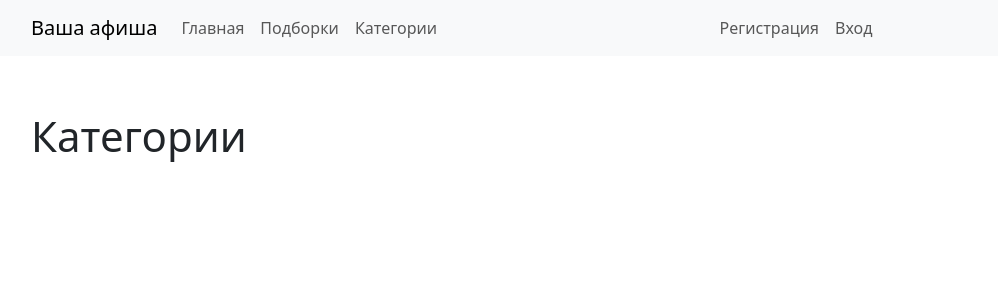
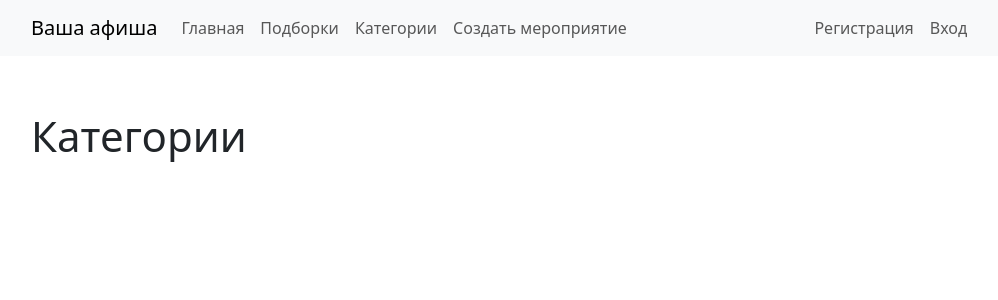
Before and after one commit to ordenmeny/eventmaster, a Django app: page /all-cats/ in a window 1280 px wide. Shown: the top 300 px of the page, without its empty margins (51-1049 px from the left). Run offline with Django 4.2, Linux system fonts and the light colour scheme.

Commit message:
Добавлена google-форма

```diff
--- a/users/templates/users/base/navbar.html
+++ b/users/templates/users/base/navbar.html
@@ -14,6 +14,9 @@
               </li>
               <li class="nav-item">
                 <a class="nav-link" href="{% url 'users:list_cats' %}">Категории</a>
+              </li>
+              <li class="nav-item">
+                <a class="nav-link" href="https://docs.google.com/forms/d/e/1FAIpQLSfOoQO0L7C_65yazX-34Kr4uBAyBbn8Ki8jGfEcn32YmtzrxQ/viewform">Создать мероприятие</a>
               </li>
             </ul>
             <ul class="navbar-nav me-auto mb-2 mb-md-0">
```
